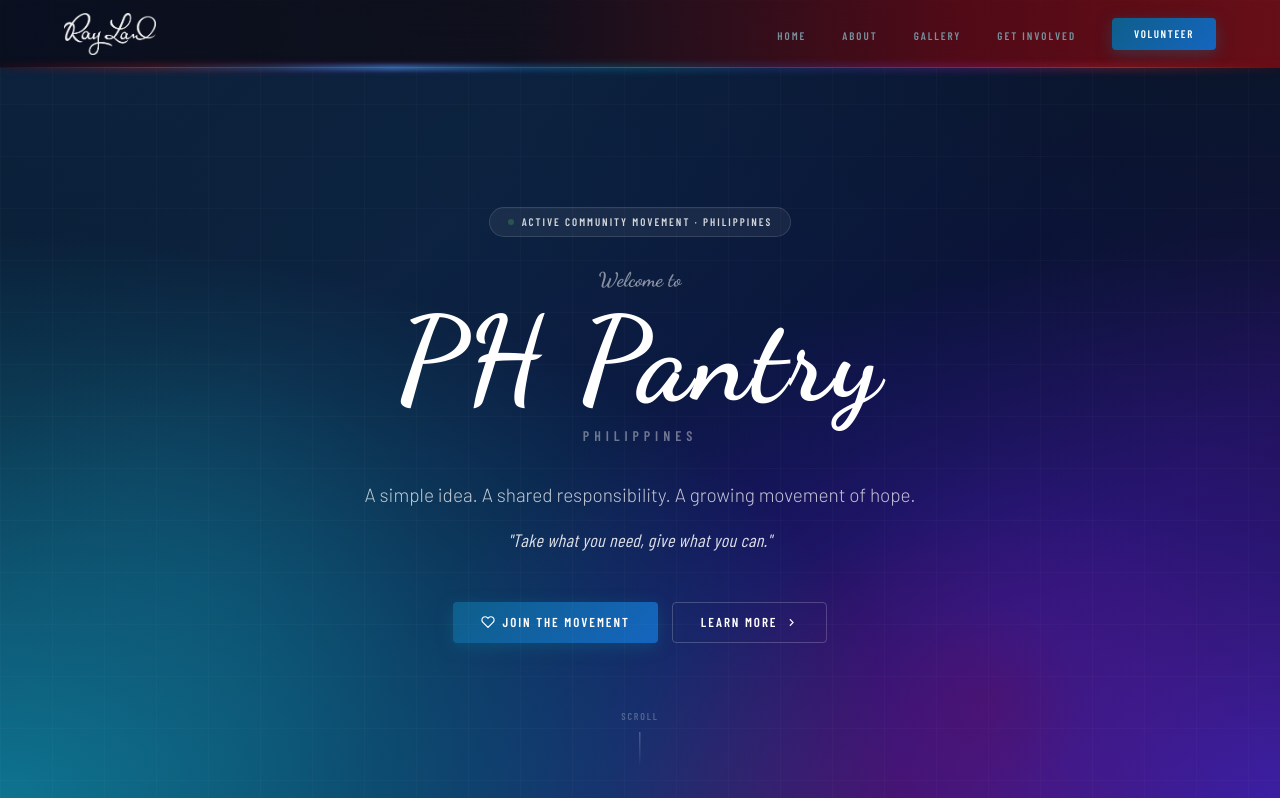
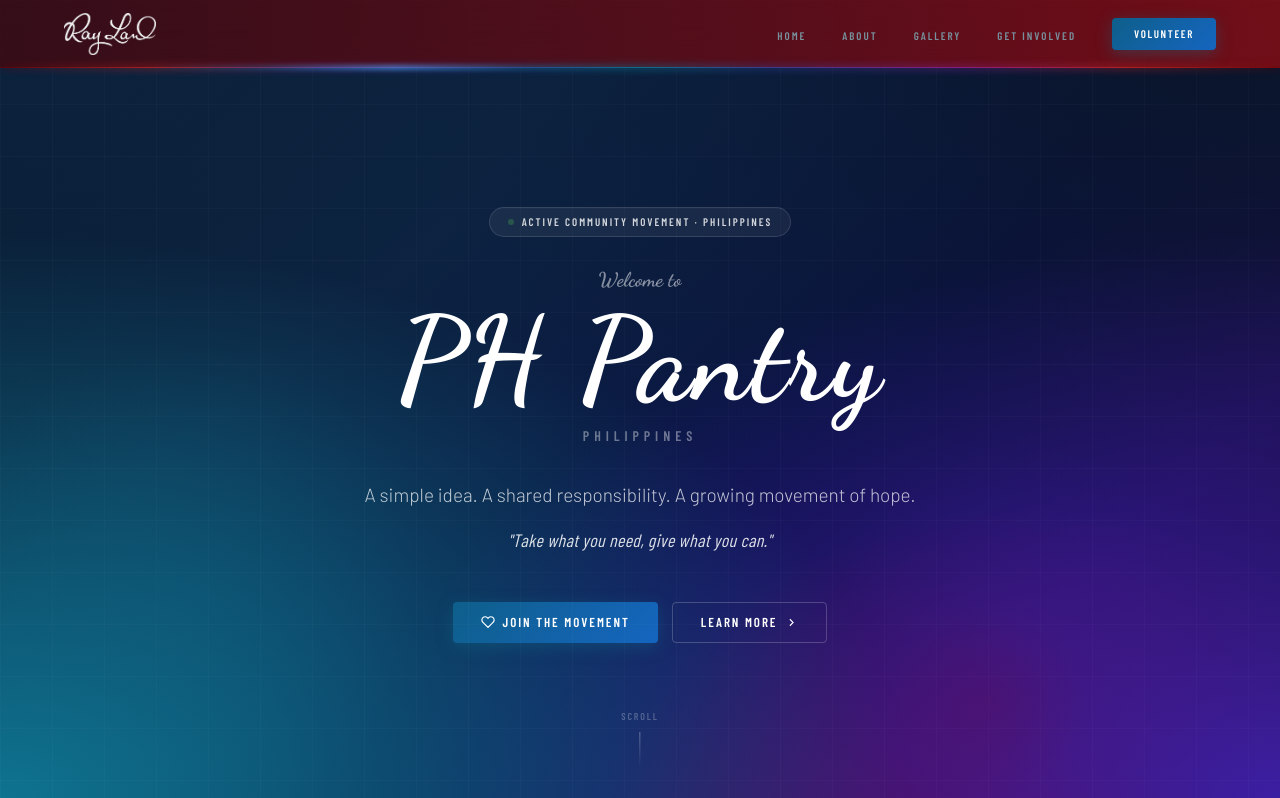
Before and after one commit to anthonyrunbusinessrun/phpantry-rayland, a Next.js app: page / in a window 1280 px wide. Shown: the top 798 px of the page. Built offline with nearby package versions, Linux system fonts and the light colour scheme.

Commit message:
fix: navbar dark red → red gradient

```diff
--- a/components/Navbar.tsx
+++ b/components/Navbar.tsx
@@ -99,8 +99,8 @@ export default function Navbar() {
       <nav style={{
         position: 'fixed', top: 0, left: 0, right: 0, zIndex: 100,
         background: scrolled
-          ? 'linear-gradient(90deg, rgba(8,4,12,0.97) 0%, rgba(20,2,2,0.97) 40%, rgba(140,0,0,0.97) 75%, rgba(180,10,10,0.97) 100%)'
-          : 'linear-gradient(90deg, rgba(8,4,12,0.6) 0%, rgba(20,2,2,0.55) 40%, rgba(140,0,0,0.55) 75%, rgba(180,10,10,0.55) 100%)',
+          ? 'linear-gradient(90deg, rgba(80,0,0,0.97) 0%, rgba(140,0,0,0.97) 50%, rgba(198,10,10,0.97) 100%)'
+          : 'linear-gradient(90deg, rgba(80,0,0,0.6) 0%, rgba(140,0,0,0.55) 50%, rgba(198,10,10,0.55) 100%)',
         backdropFilter: 'blur(24px)',
         WebkitBackdropFilter: 'blur(24px)',
         transition: 'background 0.4s ease',
```
